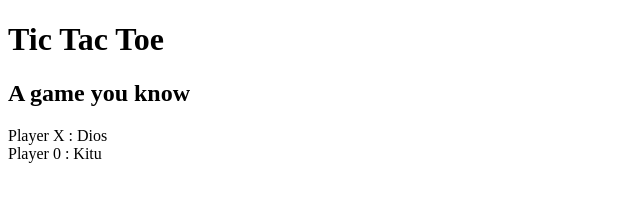
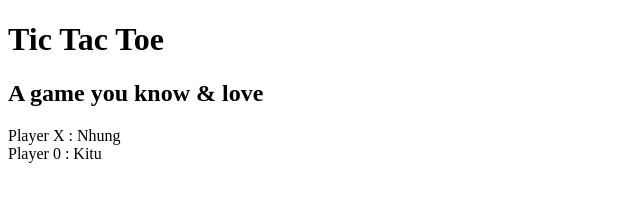
Before and after one commit to diosvo/synthetic-js, a plain HTML site: page frontend-master/javascript-first-steps/1-tictactoe.html in a window 1280 px wide. Shown: the full height of the page, 0-640 px from the left. Drawn offline with Linux system fonts and the light colour scheme.

Commit message:
fem (javascript-first-steps): dom
- editing elements

```diff
--- a/frontend-master/javascript-first-steps/1-tictactoe.html
+++ b/frontend-master/javascript-first-steps/1-tictactoe.html
@@ -45,5 +45,14 @@
     );
     console.log('The text', document.querySelector('h2').textContent);
     console.groupEnd();
+    console.groupCollapsed('Change a Web page');
+    console.log(
+      'Change the player name',
+      (document.getElementById('p1-name').textContent = 'Nhung'),
+    );
+    console.log(
+      "Change subtitle to 'A game you know & love'",
+      document.getElementsByTagName('h2')[0].append(' & love'),
+    );
   </script>
 </html>
```
Also changed, not shown: 1 other file.
